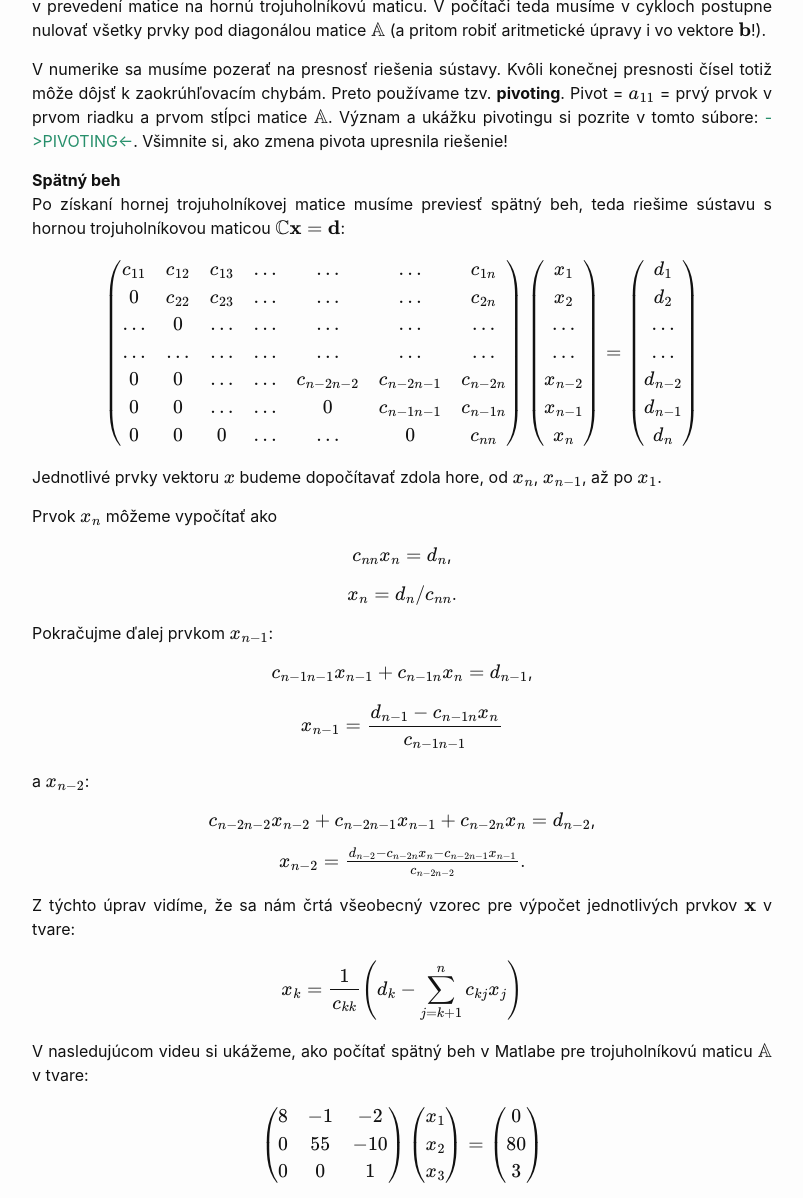
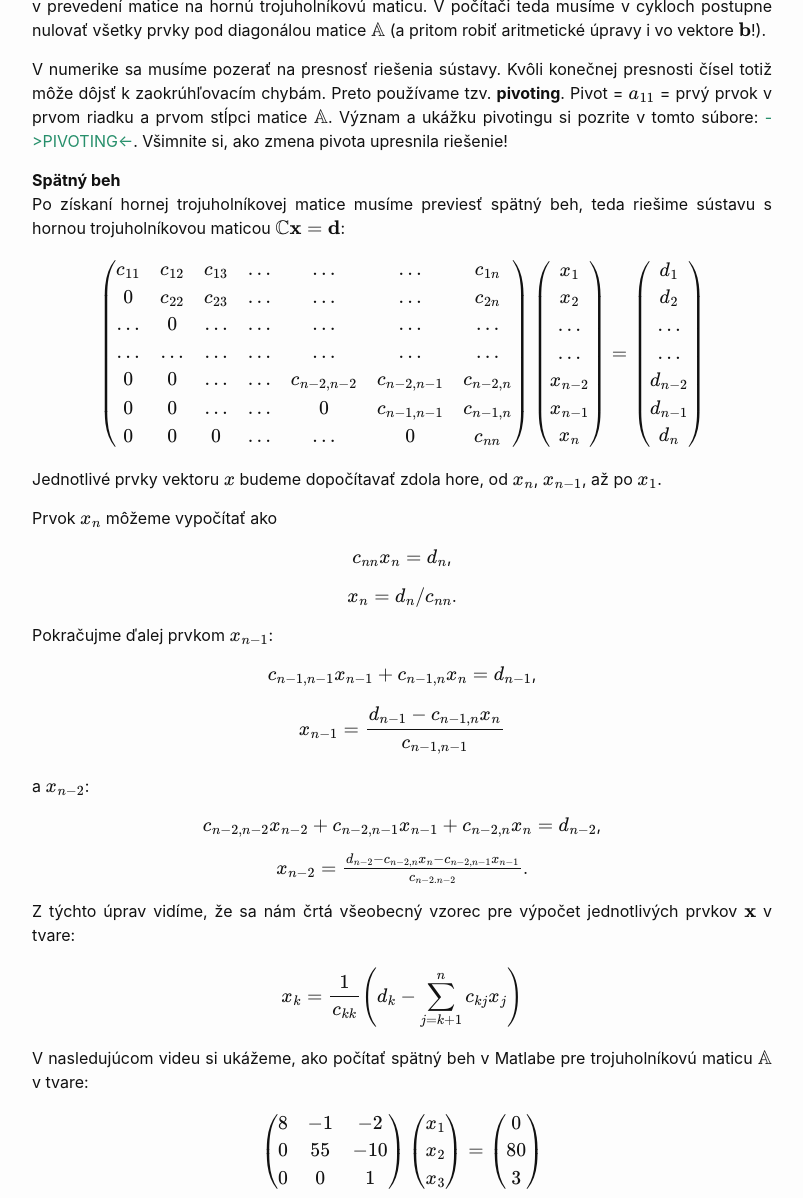
Before and after one commit to maslarova/maslarova.github.io, a Jekyll site: the page built from _posts/2021-03-04-cvicenie3.md, in a window 1280 px wide and 1400 px high, scrolled down 970 px, cut to the strip 0-1198 px from the top of the window. Shown: the whole strip, without its empty margins (238-1041 px from the left). Built offline with Jekyll 4.4.1, drawn with Linux system fonts in a browser that asks for light colours.

```diff
--- a/_posts/2021-03-04-cvicenie3.md
+++ b/_posts/2021-03-04-cvicenie3.md
@@ -62,9 +62,9 @@ c_{11} & c_{12} & c_{13} & \dots & \dots&  \dots & c_{1n} \\
 \dots  & \dots  & \dots& \dots&    \dots  & \dots & \dots  \\
 
 
-0 & 0 &  \dots& \dots& c_{n-2 n-2}  &c_{n-2 n-1}  & c_{n-2 n} \\
+0 & 0 &  \dots& \dots& c_{n-2, n-2}  &c_{n-2, n-1}  & c_{n-2, n} \\
 
-0 & 0 &  \dots& \dots& 0 &c_{n-1 n-1}  & c_{n-1 n} \\
+0 & 0 &  \dots& \dots& 0 &c_{n-1, n-1}  & c_{n-1, n} \\
 
 0 & 0 & 0 & \dots &\dots & 0 &c_{nn}
 \end{pmatrix}
@@ -92,18 +92,18 @@ $$x_n=d_n/c_{nn}$$.
 Pokračujme ďalej prvkom $x_{n-1}$:
 
 {: .centering}
-$$c_{n-1 n-1} x_{n-1}+ c_{n-1 n}x_n=d_{n-1}$$,
+$$c_{n-1, n-1} x_{n-1}+ c_{n-1, n}x_n=d_{n-1}$$,
 
 {: .centering}
-$$ x_{n-1}=\frac{d_{n-1}- c_{n-1 n}x_n}{c_{n-1 n-1}}$$
+$$ x_{n-1}=\frac{d_{n-1}- c_{n-1, n}x_n}{c_{n-1, n-1}}$$
 
 a $x_{n-2}$:
 
 {: .centering}
-$$c_{n-2 n-2} x_{n-2}+c_{n-2 n-1} x_{n-1}+ c_{n-2 n}x_n=d_{n-2}$$,
+$$c_{n-2, n-2} x_{n-2}+c_{n-2, n-1} x_{n-1}+ c_{n-2, n}x_n=d_{n-2}$$,
 
 {: .centering}
-$$ x_{n-2}=\frac{d_{n-2}- c_{n-2 n}x_n-c_{n-2 n-1}x_{n-1}}{c_{n-2 n-2}}$$.
+$$ x_{n-2}=\frac{d_{n-2}- c_{n-2, n}x_n-c_{n-2, n-1}x_{n-1}}{c_{n-2. n-2}}$$.
 
 
 Z týchto úprav vidíme, že sa nám črtá všeobecný vzorec pre výpočet jednotlivých prvkov $\mathbf{x}$ v tvare:
```
